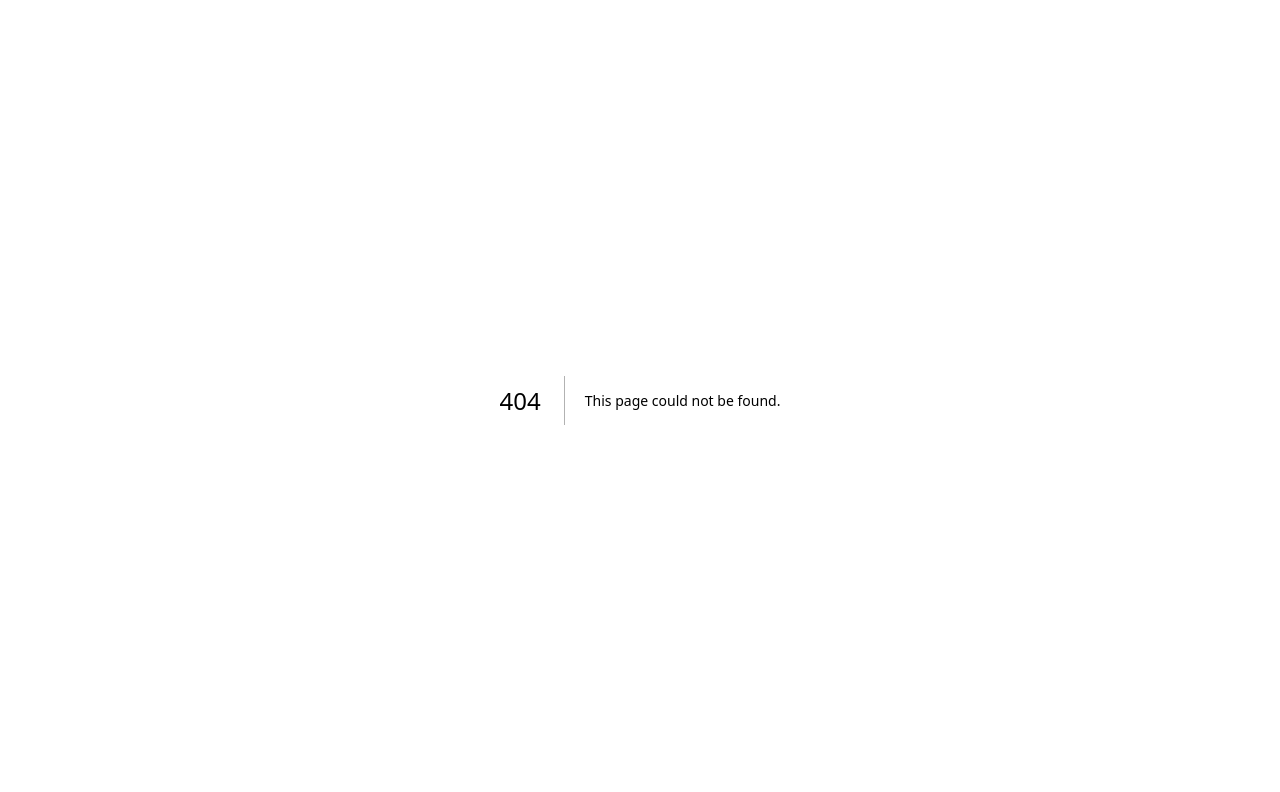
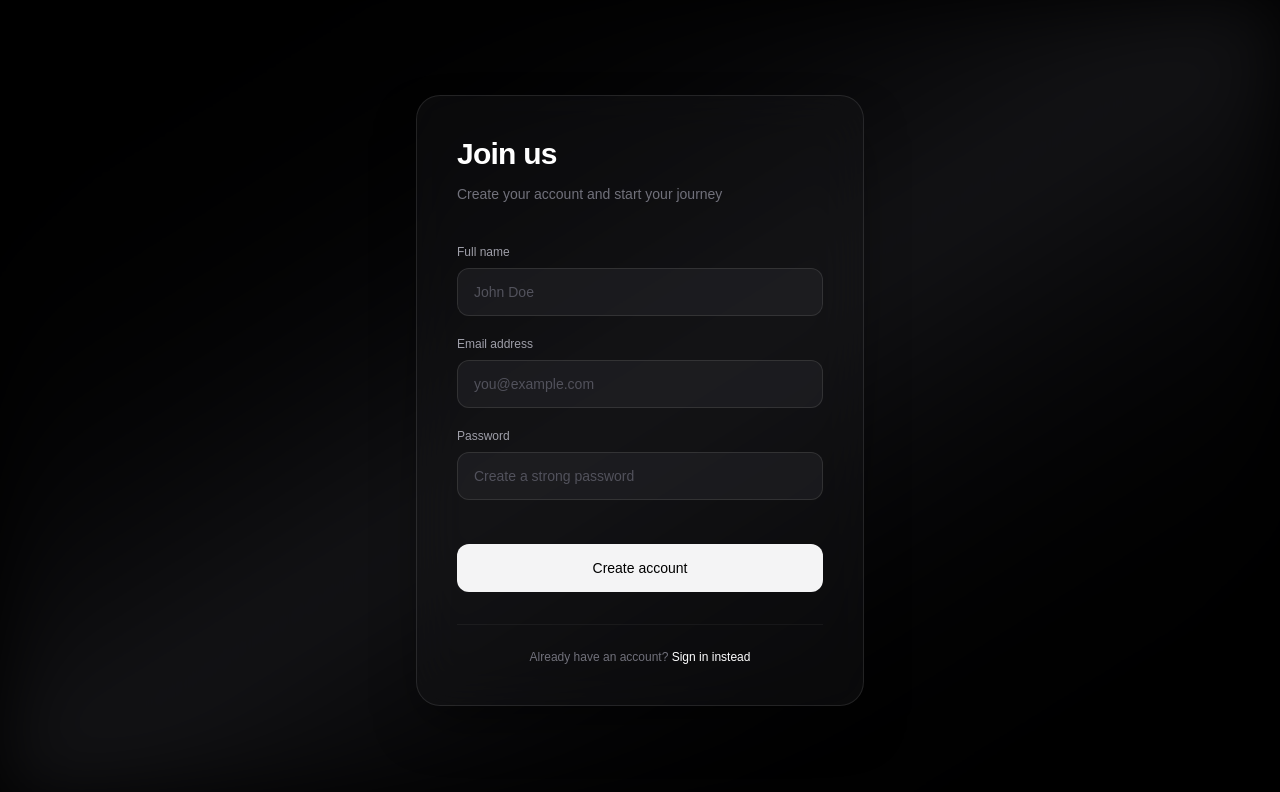
Before and after one commit to ygorgabrielbml/Quickfy, a Next.js app: page /register in a window 1280 px wide. Before the commit this address had no page. Shown: the top 792 px of the page. Built offline with nearby package versions, Linux system fonts and the light colour scheme.

Commit message:
feat: main app routes

```diff
--- /dev/null
+++ b/src/app/login/page.tsx
@@ -0,0 +1,100 @@
+export default function LoginPage() {
+  return (
+    <div className="relative min-h-screen overflow-hidden bg-black">
+      {/* Acrylic background (black on black) */}
+      <div
+        className="absolute inset-0
+               bg-linear-to-br
+               from-black via-zinc-900/80 to-black
+               blur-2xl"
+      ></div>
+
+      {/* Content */}
+      <div className="relative min-h-screen flex items-center justify-center px-4">
+        <div
+          className="w-full max-w-sm
+                 bg-zinc-900/40 backdrop-blur-xl
+                 border border-white/10
+                 rounded-3xl p-8
+                 shadow-2xl shadow-black/50
+                 text-zinc-100"
+        >
+          {/* Title */}
+          <div className="mb-8 text-center">
+            <h1 className="text-2xl font-semibold tracking-tight text-white">
+              Welcome back
+            </h1>
+            <p className="text-sm text-zinc-500 mt-2">
+              Sign in to your account
+            </p>
+          </div>
+
+          {/* Form */}
+          <form className="flex flex-col gap-4">
+            <input
+              type="text"
+              placeholder="Username"
+              className="w-full h-11 rounded-xl
+                     bg-zinc-800/50
+                     border border-white/10
+                     px-4 text-sm text-white
+                     placeholder:text-zinc-500
+                     focus:outline-none focus:border-white/20 focus:bg-zinc-800/60
+                     transition-all"
+            />
+
+            <input
+              type="password"
+              placeholder="Password"
+              className="w-full h-11 rounded-xl
+                     bg-zinc-800/50
+                     border border-white/10
+                     px-4 text-sm text-white
+                     placeholder:text-zinc-500
+                     focus:outline-none focus:border-white/20 focus:bg-zinc-800/60
+                     transition-all"
+            />
+
+            {/* Remember me - refined */}
+            <div className="flex items-center justify-between text-xs">
+              <label className="flex items-center gap-2 cursor-pointer group">
+                <input
+                  type="checkbox"
+                  className="w-4 h-4 rounded-md border-white/20 bg-zinc-800/50
+                           checked:bg-white checked:border-white
+                           focus:ring-2 focus:ring-white/20 focus:ring-offset-0
+                           transition-all cursor-pointer"
+                />
+                <span className="text-zinc-400 group-hover:text-zinc-300 transition-colors">
+                  Remember me
+                </span>
+              </label>
+              <a href="#" className="text-zinc-400 hover:text-white transition-colors">
+                Forgot password?
+              </a>
+            </div>
+
+            <button
+              type="submit"
+              className="mt-2 h-11 rounded-xl font-medium text-sm
+                     bg-zinc-100 text-black
+                     hover:bg-zinc-200
+                     active:scale-95
+                     transition-all cursor-pointer"
+            >
+              Sign in
+            </button>
+          </form>
+
+          {/* Register link */}
+          <p className="text-center text-xs text-zinc-500 mt-6">
+            Don't have an account?{' '}
+            <a href="/register" className="text-white hover:text-zinc-300 transition-colors font-medium">
+              Create account
+            </a>
+          </p>
+        </div>
+      </div>
+    </div>
+  );
+}
--- /dev/null
+++ b/src/app/register/page.tsx
@@ -0,0 +1,114 @@
+export default function RegisterPage() {
+  return (
+    <div className="relative min-h-screen overflow-hidden bg-black">
+      {/* Acrylic background */}
+      <div
+        className="absolute inset-0
+               bg-linear-to-br
+               from-black via-zinc-900/80 to-black
+               blur-2xl"
+      ></div>
+
+      {/* Content */}
+      <div className="relative min-h-screen flex items-center justify-center px-4">
+        <div
+          className="w-full max-w-md
+                 bg-zinc-900/40 backdrop-blur-xl
+                 border border-white/10
+                 rounded-3xl p-10
+                 shadow-2xl shadow-black/50
+                 text-zinc-100"
+        >
+          {/* Title */}
+          <div className="mb-10">
+            <h1 className="text-3xl font-semibold tracking-tight text-white">
+              Join us
+            </h1>
+            <p className="text-sm text-zinc-500 mt-3">
+              Create your account and start your journey
+            </p>
+          </div>
+
+          {/* Form */}
+          <form className="space-y-5">
+            {/* Name field */}
+            <div>
+              <label className="block text-xs font-medium text-zinc-400 mb-2">
+                Full name
+              </label>
+              <input
+                type="text"
+                placeholder="John Doe"
+                className="w-full h-12 rounded-xl
+                       bg-zinc-800/50
+                       border border-white/10
+                       px-4 text-sm text-white
+                       placeholder:text-zinc-600
+                       focus:outline-none focus:border-white/20 focus:bg-zinc-800/60
+                       transition-all"
+              />
+            </div>
+
+            {/* Email field */}
+            <div>
+              <label className="block text-xs font-medium text-zinc-400 mb-2">
+                Email address
+              </label>
+              <input
+                type="email"
+                placeholder="you@example.com"
+                className="w-full h-12 rounded-xl
+                       bg-zinc-800/50
+                       border border-white/10
+                       px-4 text-sm text-white
+                       placeholder:text-zinc-600
+                       focus:outline-none focus:border-white/20 focus:bg-zinc-800/60
+                       transition-all"
+              />
+            </div>
+
+            {/* Password field */}
+            <div>
+              <label className="block text-xs font-medium text-zinc-400 mb-2">
+                Password
+              </label>
+              <input
+                type="password"
+                placeholder="Create a strong password"
+                className="w-full h-12 rounded-xl
+                       bg-zinc-800/50
+                       border border-white/10
+                       px-4 text-sm text-white
+                       placeholder:text-zinc-600
+                       focus:outline-none focus:border-white/20 focus:bg-zinc-800/60
+                       transition-all"
+              />
+            </div>
+
+            {/* Submit button */}
+            <button
+              type="submit"
+              className="w-full h-12 rounded-xl font-medium text-sm
+                     bg-zinc-100 text-black
+                     hover:bg-zinc-200
+                     active:scale-95
+                     transition-all mt-6 cursor-pointer"
+            >
+              Create account
+            </button>
+          </form>
+
+          {/* Login link */}
+          <div className="mt-8 pt-6 border-t border-white/5">
+            <p className="text-center text-xs text-zinc-500">
+              Already have an account?{' '}
+              <a href="/login" className="text-white hover:text-zinc-300 transition-colors font-medium">
+                Sign in instead
+              </a>
+            </p>
+          </div>
+        </div>
+      </div>
+    </div>
+  );
+}
```
Also changed, not shown: src/app/dashboard/page.tsx (added).
